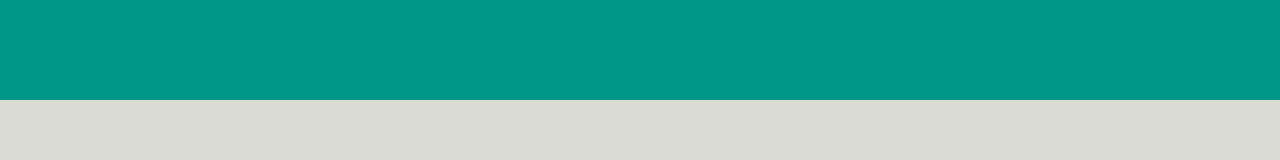
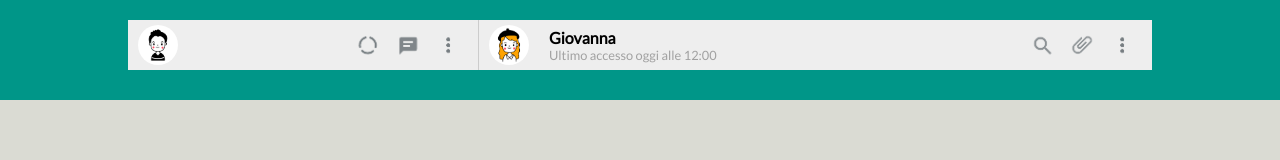
Before and after one commit to marco987/js-html-css-boolzap, a plain HTML site: page index.html in a window 1280 px wide. Drawn offline with nearby package versions, Linux system fonts and the light colour scheme.

Commit message:
Struttura Header (fine)

```diff
--- a/index.html
+++ b/index.html
@@ -4,13 +4,37 @@
     <meta charset="utf-8">
     <title>BOOLZAP</title>
     <link rel="stylesheet" href="style.css">
+    <link href="https://fonts.googleapis.com/css?family=Lato&display=swap" rel="stylesheet">
   </head>
 
   <body>
     <div id="top-background">
       <main>
         <header>
-
+          <div id="utente">
+            <div class="foto-utente">
+              <img src="img/pers1.png" alt="fotoutente">
+            </div>
+            <div class="icone-utente">
+              <img src="img/wstato.png" alt="stato">
+              <img src="img/wnuova.png" alt="nuova">
+              <img src="img/wmenu.png" alt="menù">
+            </div>
+          </div>
+          <div id="contatto-attuale">
+            <div class="contatto-utente">
+              <img src="img/pers2.png" alt="fotocontatto">
+              <div class="stato-contatto">
+                <h4 id="utente-contattato">Giovanna</h4>
+                <p id="ultimo-accesso">Ultimo accesso oggi alle 12:00</p>
+              </div>
+            </div>
+            <div class="icone-contatto-utente">
+              <img src="img/wcerca.png" alt="cerca">
+              <img src="img/wallega.png" alt="allega">
+              <img src="img/wmenu.png" alt="menù">
+            </div>
+          </div>
         </header>
         <div id="bloccone">
           <aside>
--- a/style.css
+++ b/style.css
@@ -2,14 +2,10 @@
   margin: 0;
   padding: 0;
   box-sizing: border-box;
+  font-family: 'Lato', sans-serif;
 }
 
-#contenitore {
-  display: flex;
-  flex-direction: column;
-  justify-content: center;
-}
-
+/* BACKGROUND PRINCIPALI */
 #top-background {
   width: 100vw;
   height: 100px;
@@ -25,6 +21,7 @@
   background-color: #DADBD3;
 }
 
+/* BLOCCO PRINCIPALE */
 main {
   width: 80vw;
   height: calc(100vh - 40px);
@@ -32,9 +29,80 @@ main {
   top: 20px;
 }
 
+/* HEADER */
 header {
   height: 50px;
+  background-color: #EEEEEE;
+  display: flex;
+  flex-wrap: wrap;
 }
+
+  /* Header lato UTENTE */
+  #utente {
+    height: 100%;
+    width: 350px;
+    display: flex;
+    justify-content: space-between;
+    align-items: center;
+    padding: 0 10px;
+  }
+
+  .foto-utente {
+    display: flex;
+    align-items: center;
+  }
+
+  .foto-utente img {
+    height: 40px;
+    border-radius: 100%;
+  }
+
+  .icone-utente {
+    display: flex;
+    align-items: center;
+  }
+
+  .icone-utente img {
+    height: 40px;
+  }
+
+  /* Header lato CONTATTO-ATTUALE */
+  #contatto-attuale {
+    height: 100%;
+    width: calc(100% - 350px);
+    display: flex;
+    justify-content: space-between;
+    align-items: center;
+    padding: 0 10px;
+    border-left: solid 1px #CCCCCC;
+  }
+
+  .contatto-utente {
+    display: flex;
+    align-items: center;
+  }
+
+  .contatto-utente img {
+    height: 40px;
+    border-radius: 100%;
+    margin-right: 20px;
+  }
+
+  .stato-contatto p {
+    color: #A1A1A1;
+    font-size: 0.8em;
+  }
+
+  .icone-contatto-utente {
+    display: flex;
+    align-items: center;
+  }
+
+  .icone-contatto-utente img {
+    height: 40px;
+  }
+
+
 
 #bloccone {
   height: calc(100% - 50px);
```
Also changed, not shown: img/pers1.png (added), img/pers2.png (added), img/pers3.png (added), img/pers4.png (added), img/pers5.png (added), img/pers6.png (added), img/pers7.png (added), img/pers8.png (added), img/wallega.png (added), img/wcerca.png (added), img/wmenu.png (added), img/wnuova.png (added), img/wstato.png (added).
